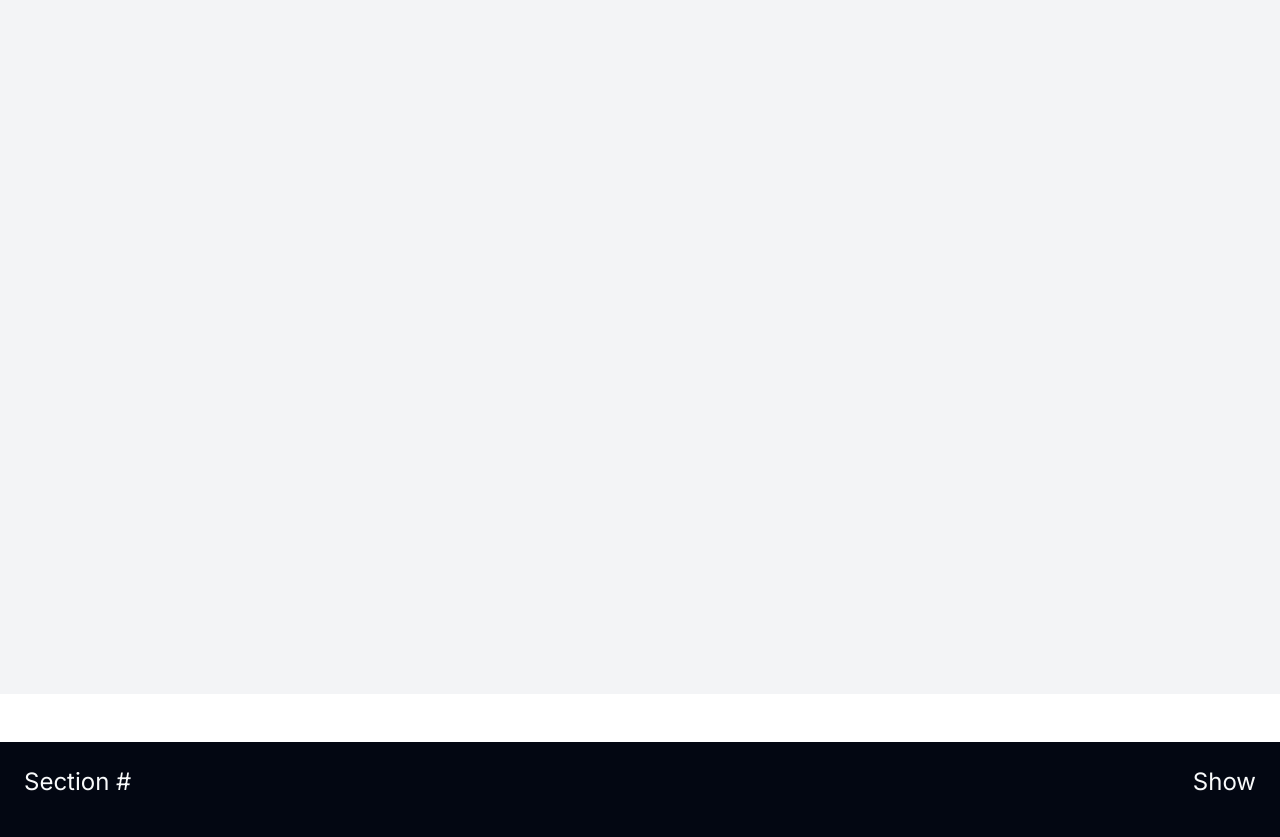
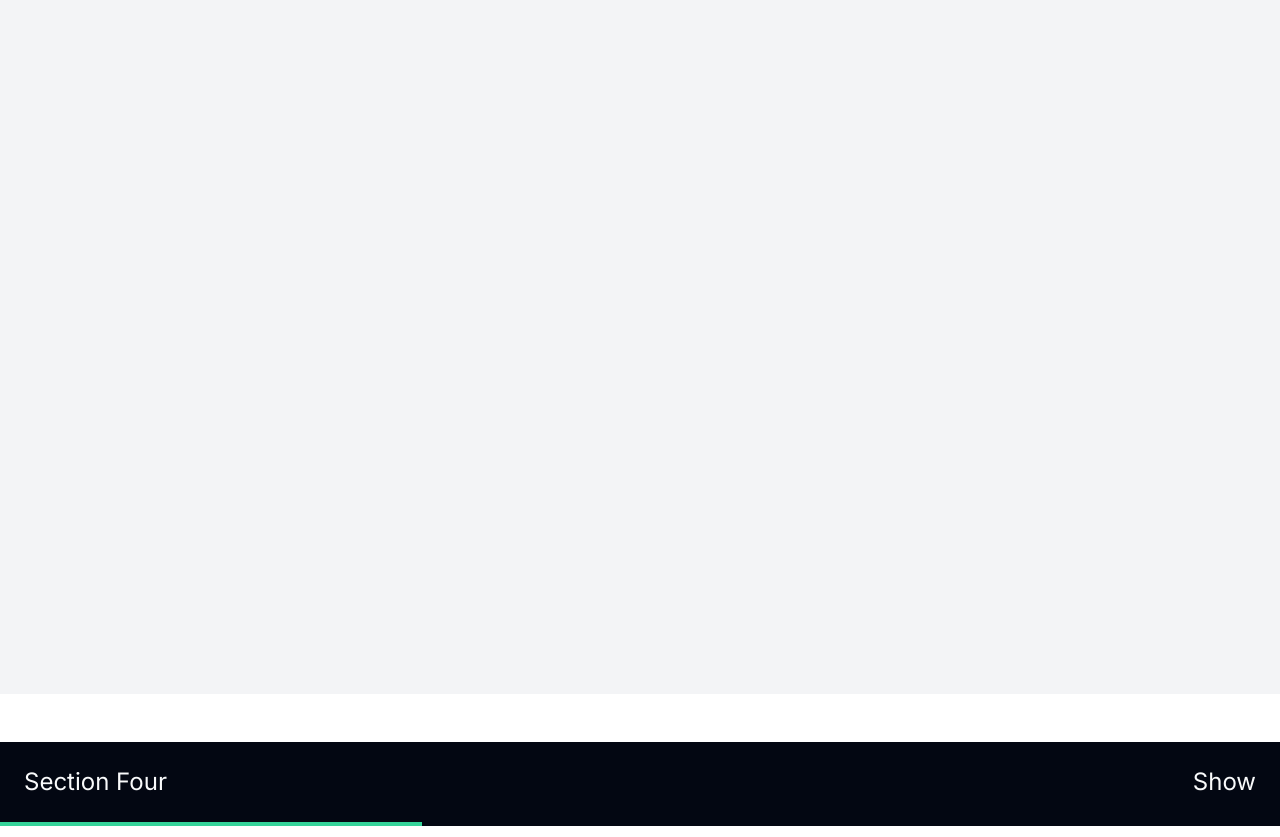
Before and after one commit to Elwood-P/elwoodp-jumplinks, a website built with Vite: page index.html in a window 1280 px wide. Shown: the part 106-943 px from the top of the page. Built offline with nearby package versions, Linux system fonts and the light colour scheme.

Commit message:
Basic JL component functionality

```diff
--- a/index.html
+++ b/index.html
@@ -22,9 +22,9 @@
   <main class="space-y-12">
     <header class="sticky top-0 / bg-gray-950">
       <div class="container / flex justify-between / mx-auto px-6 py-6 / text-2xl text-gray-50">
-        <h3>Section #</h3><button role="button" aria-expanded="false">Show</button>
+        <h3 id="jl-current-section">Section #</h3><button id="jl-btn" role="button" aria-expanded="false" aria-controls="jl-menu" class="hover:text-emerald-400">Show</button>
       </div>
-      <nav class="container mx-auto / hidden- / mx-auto px-6 pb-6 / text-xl text-gray-400" aria-label="Jump Links Navigation">
+      <nav id="jl-menu" aria-label="Jump Links Navigation" class="container mx-auto / hidden / mx-auto px-6 pb-6 / text-xl text-gray-400">
         <ul class="grid grid-cols-3">
           <li class="py-4"><a href="#jlsection--one" class="hover:text-emerald-400">Section One</a></li>
           <li class="py-4"><a href="#jlsection--two" class="hover:text-emerald-400">Section Two</a></li>
@@ -35,6 +35,7 @@
           <li class="py-4"><a href="#jlsection--seven" class="hover:text-emerald-400">Section Seven</a></li>
         </ul>
       </nav>
+      <div id="jl-progress-bar" class="h-1 / bg-emerald-400"></div>
     </header>
 
     <section id="jlsection--one" class="min-h-[800px] / bg-gray-100">
--- /dev/null
+++ b/main.js
@@ -0,0 +1,48 @@
+const jlWrapper = document.querySelector('main');
+const jlMenuBtn = document.getElementById('jl-btn');
+const jlMenu = document.getElementById('jl-menu');
+const jlMenuLinks = document.querySelectorAll('#jl-menu a');
+const jlProgressBar = document.getElementById('jl-progress-bar');
+const jlCurrentSection = document.getElementById('jl-current-section');
+const jlSections = document.querySelectorAll('section[id^="jlsection--"]');
+
+//
+// Menu Toggle
+//
+const toggleJlMenu = () => {
+  jlMenu.classList.toggle('hidden');
+  jlMenuBtn.textContent === 'Show' ? (jlMenuBtn.textContent = 'Hide') : (jlMenuBtn.textContent = 'Show');
+};
+jlMenuBtn.addEventListener('click', toggleJlMenu);
+
+const addMenuLinkListeners = () => {
+  jlMenuLinks.forEach((link) => link.addEventListener('click', toggleJlMenu));
+};
+addMenuLinkListeners();
+
+//
+// Update Current Section Display
+//
+const updateJLCurrentSection = () => {
+  const sectionInView = [...jlSections].findLast((section) => {
+    const topOffset = section.getBoundingClientRect().top;
+    return topOffset < document.documentElement.clientHeight / 2;
+  });
+
+  if (sectionInView) jlCurrentSection.textContent = sectionInView.querySelector('h2').textContent;
+};
+
+jlCurrentSection.textContent = jlSections[0].querySelector('h2').textContent; // Set starting state
+window.addEventListener('scroll', updateJLCurrentSection);
+
+//
+// Progress Bar Update
+//
+const updateJlProgressBar = () => {
+  const topOffset = -jlWrapper.getBoundingClientRect().top;
+  const progressPercentage = (topOffset / (jlWrapper.getBoundingClientRect().height - document.documentElement.clientHeight)) * 100;
+  const boundedProgressPercentage = Math.min(Math.max(Math.floor(progressPercentage), 0), 100);
+
+  jlProgressBar.style.width = boundedProgressPercentage + '%';
+};
+window.addEventListener('scroll', updateJlProgressBar);
```
